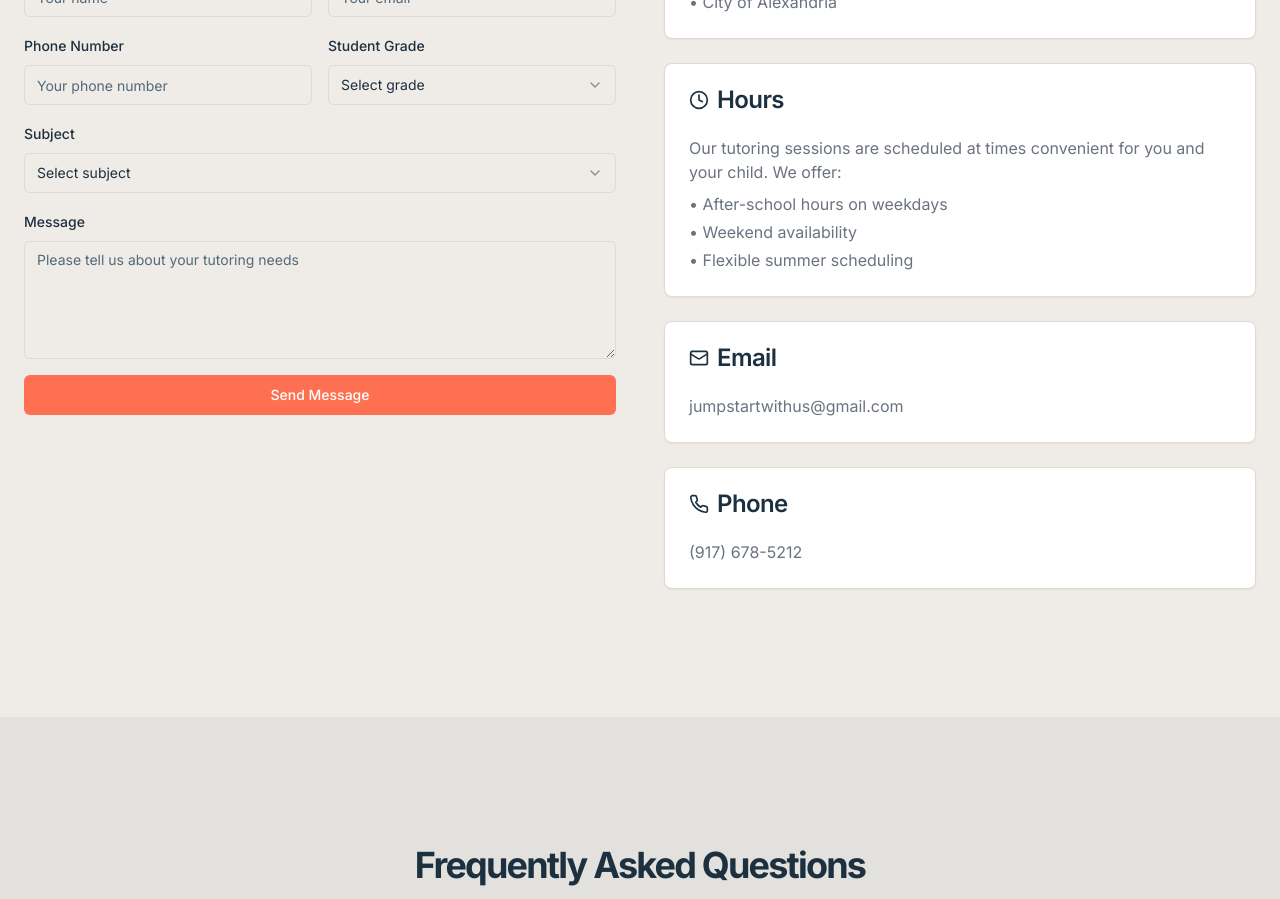
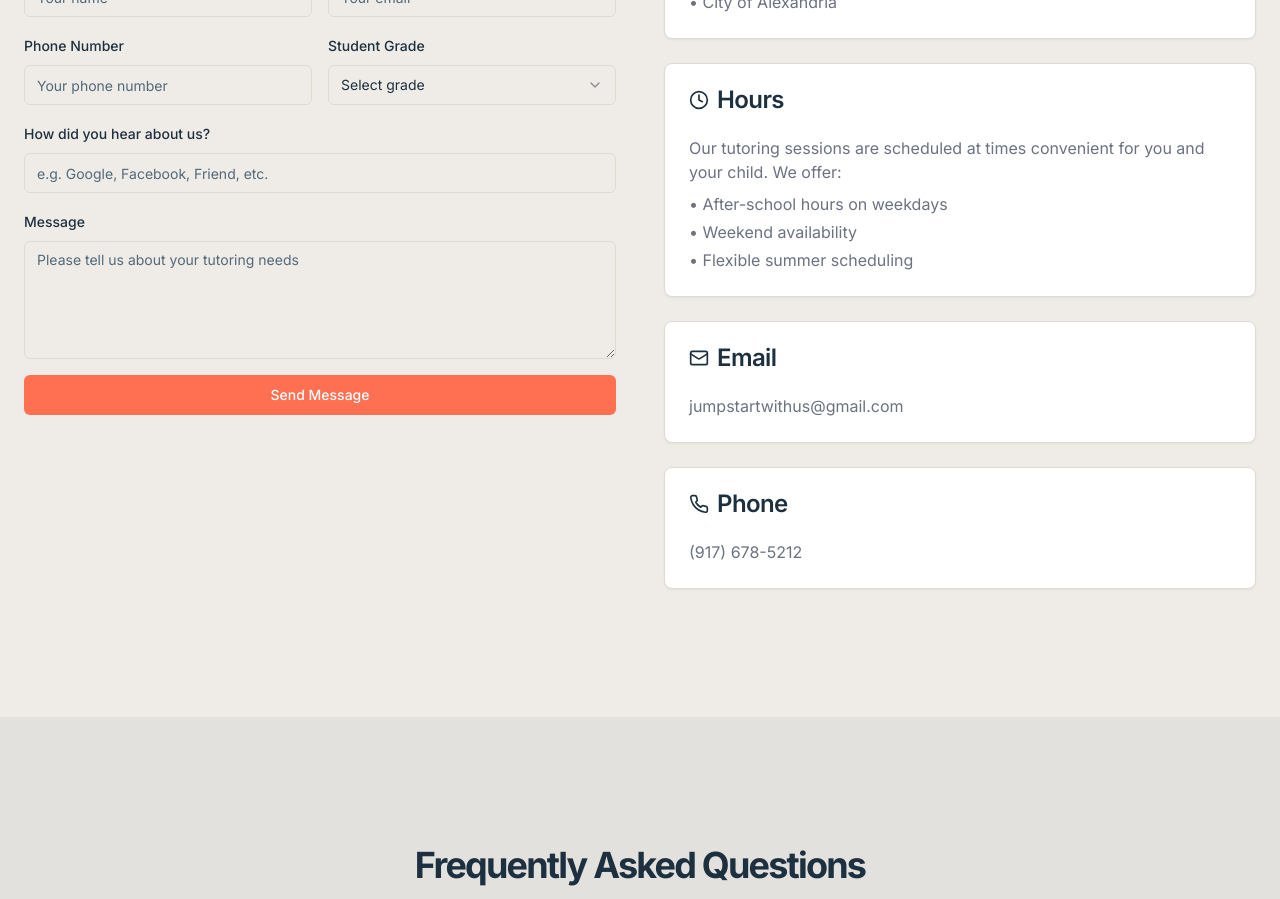
Before and after one commit to iyervish/jumpstart-tutoring, a Next.js app: page /contact in a window 1280 px wide. Shown: the part 780-1679 px from the top of the page. Built offline with nearby package versions, Linux system fonts and the light colour scheme.

Commit message:
Refactor contact form: replace subject field with referral source input

```diff
--- a/components/contact-form.tsx
+++ b/components/contact-form.tsx
@@ -19,7 +19,7 @@ export default function ContactForm() {
     email: "",
     phone: "",
     studentGrade: "",
-    subject: "",
+    referralSource: "",
     message: "",
   })
 
@@ -59,7 +59,7 @@ export default function ContactForm() {
         email: "",
         phone: "",
         studentGrade: "",
-        subject: "",
+        referralSource: "",
         message: "",
       });
     } catch (error: any) {
@@ -160,24 +160,15 @@ export default function ContactForm() {
             </div>
           </div>
           <div className="space-y-2">
-            <Label htmlFor="subject">Subject</Label>
-            <Select
-              name="subject"
-              onValueChange={(value) => handleSelectChange("subject", value)}
-              value={formData.subject}
+            <Label htmlFor="referralSource">How did you hear about us?</Label>
+            <Input
+              id="referralSource"
+              name="referralSource"
+              placeholder="e.g. Google, Facebook, Friend, etc."
+              value={formData.referralSource}
+              onChange={handleChange}
               disabled={isSubmitting}
-            >
-              <SelectTrigger>
-                <SelectValue placeholder="Select subject" />
-              </SelectTrigger>
-              <SelectContent>
-                <SelectItem value="reading">Reading</SelectItem>
-                <SelectItem value="writing">Writing</SelectItem>
-                <SelectItem value="math">Math</SelectItem>
-                <SelectItem value="test-prep">Test Preparation</SelectItem>
-                <SelectItem value="other">Other</SelectItem>
-              </SelectContent>
-            </Select>
+            />
           </div>
           <div className="space-y-2">
             <Label htmlFor="message">Message</Label>
```
